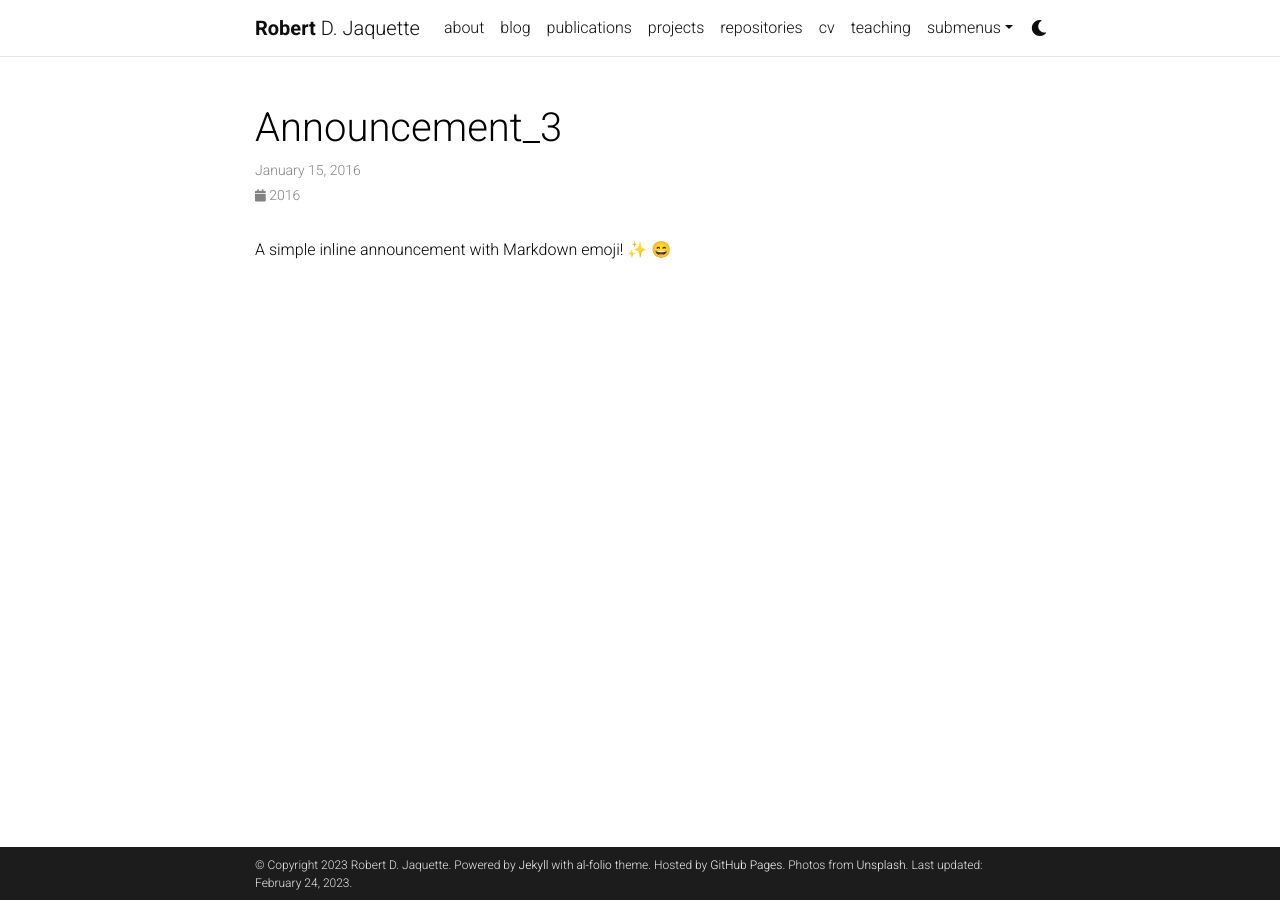
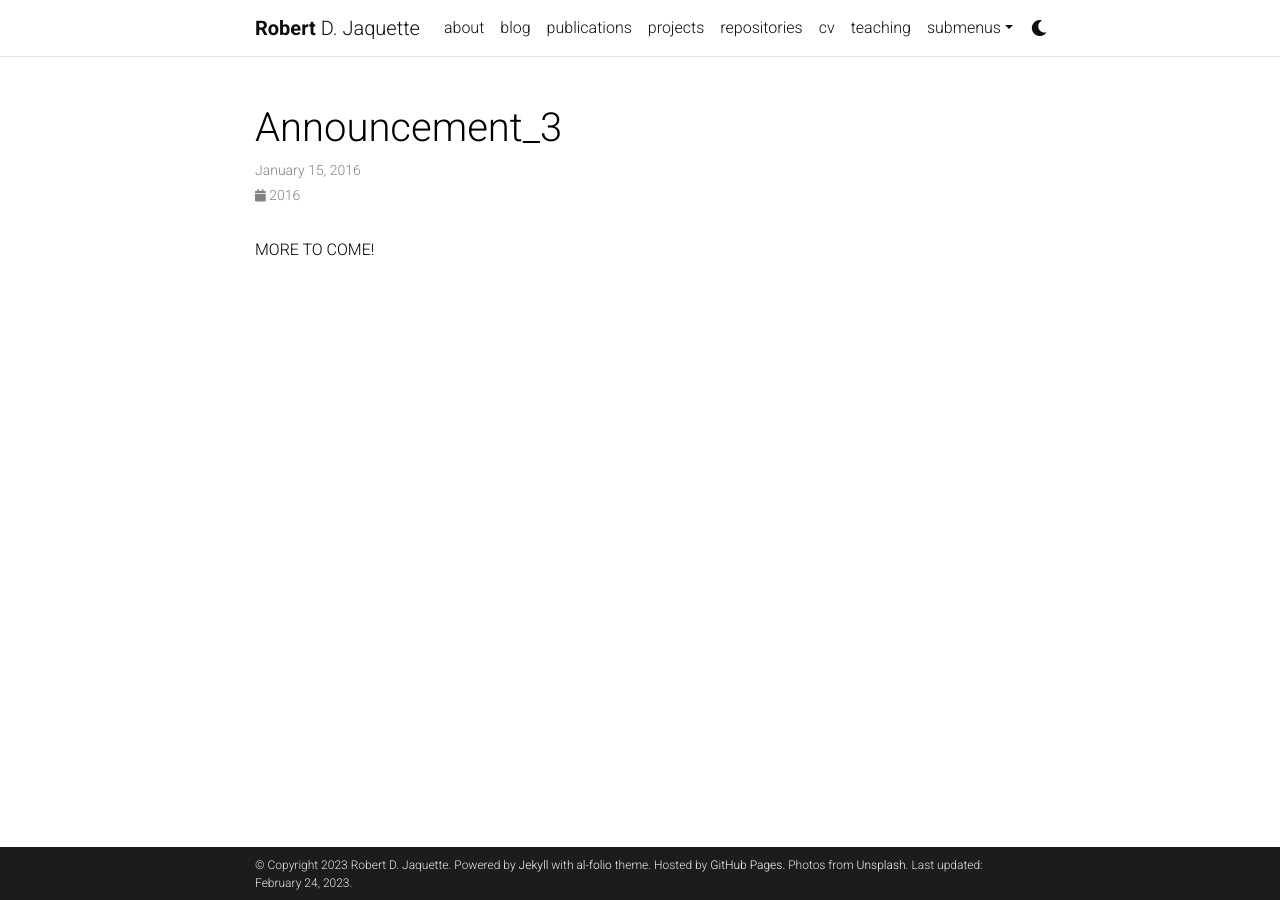
Before and after one commit to RobertJaquette/RobertJaquette, a Jekyll site: the page built from _news/announcement_3.md, in a window 1280 px wide. Built offline with Jekyll 4.4.1, drawn with Linux system fonts in a browser that asks for light colours; emoji names are drawn with the system emoji font; comment, search, counter and statistics services are not loaded; a style sheet for code colours, icons or effects is not loaded.

Commit message:
Update announcement_3.md

```diff
--- a/_news/announcement_3.md
+++ b/_news/announcement_3.md
@@ -4,4 +4,4 @@ date: 2016-01-15 07:59:00-0400
 inline: true
 ---
 
-A simple inline announcement with Markdown emoji! :sparkles: :smile:
+MORE TO COME!
```
